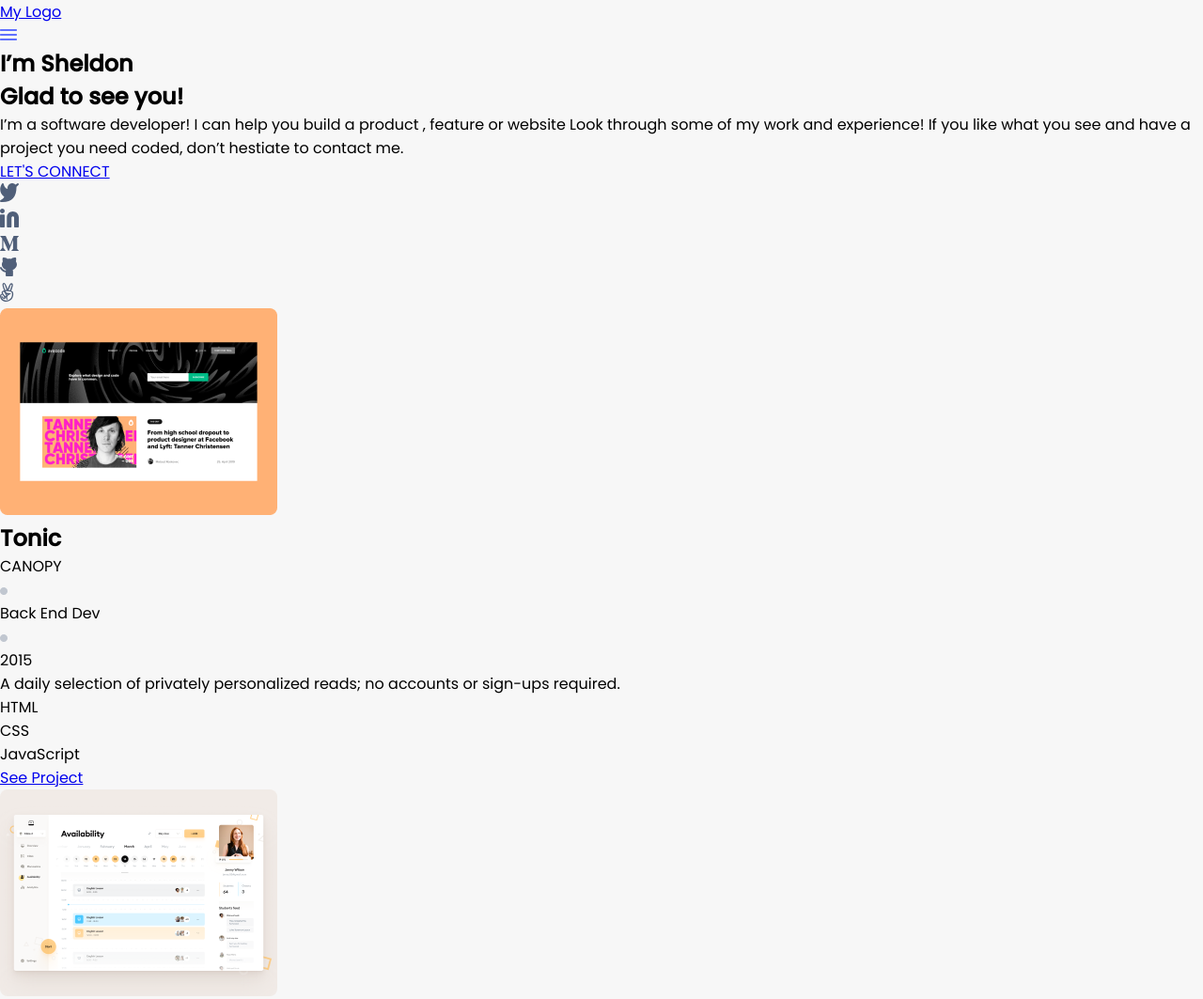
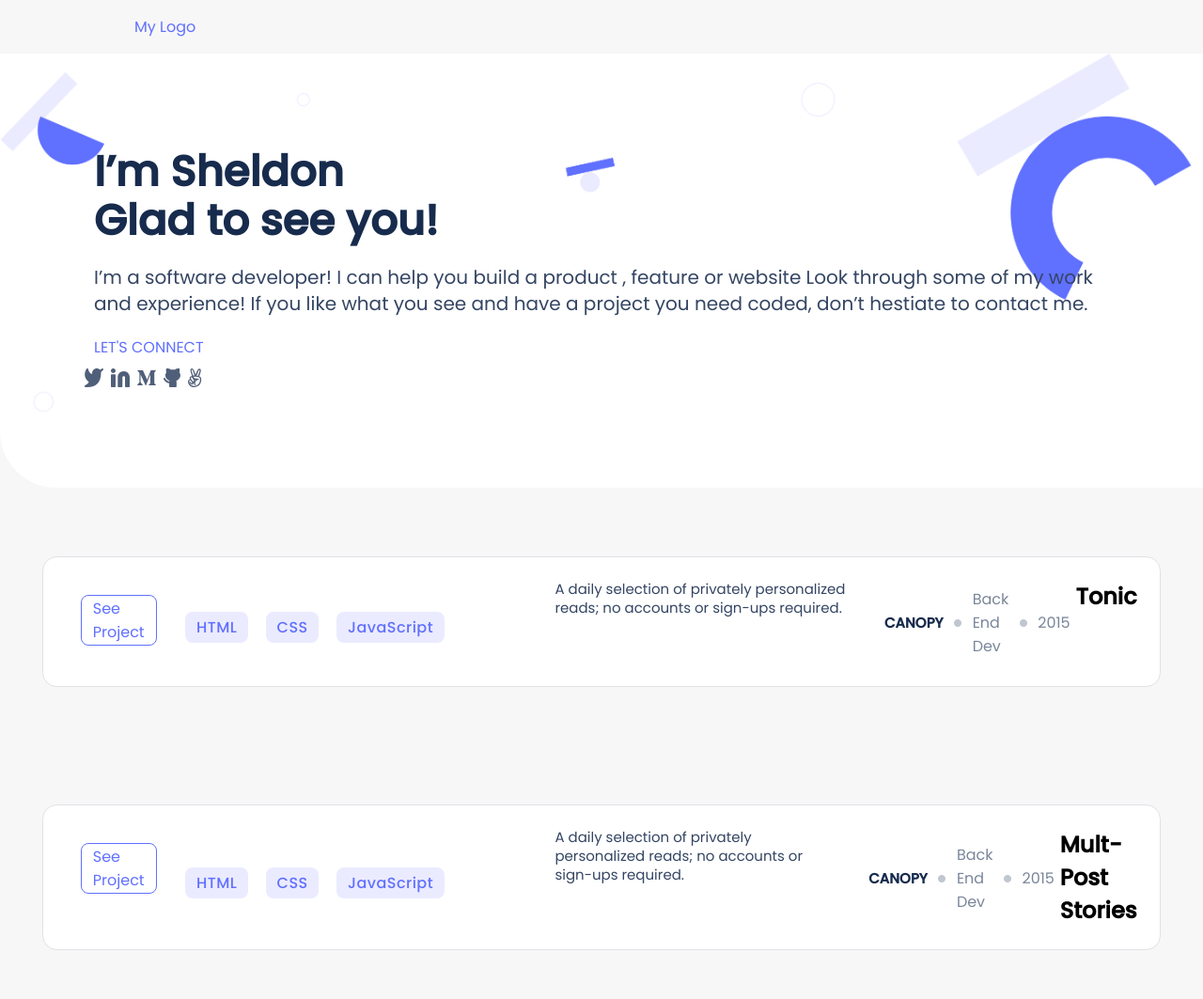
Before and after one commit to sheldonwafula/The-portfolio, a website: page index.html in a window 1280 px wide. Shown: the top 1063 px of the page at 94% size. Drawn offline with Linux system fonts and the light colour scheme.

Commit message:
Add logo animation

```diff
--- a/style.css
+++ b/style.css
@@ -20,6 +20,10 @@ body {
   .logo {
     margin-top: 58px;
     margin-left: 24px;
+    transition: 0.5s;
+  }
+  .logo:hover{
+    transform: scale(1.5);
   }
 
   .logo a {
@@ -436,4 +440,254 @@ body {
     background-color: #9ba4f7;
     color: #fff;
   }
+  .nav-list{
+    display:none;
+  }
+  .image-desk{
+    display: none;
+  }
 }
+/* desktop version */
+@media only screen and (min-width: 768px) {
+.menu{
+  display: none;
+}
+.nav-bar{
+  display: flex;
+  justify-content: space-between;
+  margin: 16px 143px;
+}
+
+.nav-list{
+
+
+display: flex;
+flex-direction: row;
+align-items: center;
+padding: 0px;
+gap: 8px;
+
+}
+.nav-list li{
+  list-style:none ;
+  color: #6070ff;
+}
+.nav-list a{
+  text-decoration: none;
+  color: #6070ff;
+
+}
+.logo{
+  text-decoration: none;
+  display: flex;
+  flex-direction: row;
+  align-items: center;
+  padding: 0px;
+  gap: 8px;
+
+}
+.logo a{
+  text-decoration: none;
+  color: #6070ff;
+}
+.home-page{
+  display: flex;
+  flex-direction: column;
+  background-color: #fff;
+  background-image: url("images/Header.png");
+  background-repeat: no-repeat;
+  background-size: cover;
+  border-bottom-left-radius: 60px;
+
+
+}
+.heading{
+  display: flex;
+  flex-direction: column;
+  margin-left: 100px;
+  margin-top: 100px;
+  margin-bottom: 20px;
+  font-family: 'Poppins', sans-serif;
+  font-style: normal;
+  font-weight: 400;
+  font-size: 30px;
+  line-height: 52px;
+
+
+  color: #172b4d;
+
+  justify-content: flex-start;
+}
+.intro{
+  display: flex;
+  margin-left: 100px;
+  margin-right: 100px;
+  margin-bottom: 20px;
+  font-style: normal;
+font-weight: 400;
+font-size: 20px;
+line-height: 28px;
+
+
+
+color: #344563;
+}
+
+.ctn{
+  display: flex;
+  margin-left: 100px;
+  margin-right: 100px;
+}
+.ctn a{
+  text-decoration: none;
+  color: #6070ff;
+}
+
+.social{
+  text-decoration: none;
+  display: flex;
+  flex-direction: row;
+  /* align-items: center; */
+  padding: 0px;
+  gap: 8px;
+  margin-left: 90px;
+  margin-right: 100px;
+  margin-top: 10px;
+  margin-bottom: 100px;
+}
+.social li{
+  list-style: none;
+  display: flex;
+  flex-direction: row;
+  gap: 8px;
+  /* margin: 10px; */
+}
+
+/* work section */
+.work-section{
+  display: grid;
+    /* height: 100%; */
+    grid-template-columns: 1fr;
+    row-gap: 2rem;
+    margin: 1.34rem;
+    /* padding: 5% 6%; */
+}
+.card-section {
+  display: flex;
+  flex-direction: row-reverse;
+  background: #fff;
+  justify-content: flex-start;
+  border: 1px solid #dfe1e6;
+  border-radius: 0.96rem;
+  padding:  24px;
+  margin: 52px 24px;
+}
+
+.profile {
+  display:none;
+}
+.image-desk{
+  padding: 0.6rem;
+
+}
+.ton-section {
+  margin: 1.44rem 1.32rem;
+}
+
+.ton-section h2{
+  font-style: normal;
+font-weight: 700;
+/* font-size: 2.4rem; */
+/* line-height: 3.12rem; */
+
+
+color: #091E42;
+}
+.canopy {
+  display: flex;
+  margin-top: 2px;
+  margin-left: 0.84rem;
+}
+
+.card-section .cano {
+  color: #172b4d;
+  font-family: 'Poppins', sans-serif;
+  font-style: normal;
+  font-weight: 600;
+  font-size: 15px;
+  /* line-height: 16px; */
+}
+
+.canopy li {
+  list-style: none;
+  display: flex;
+  align-items: center;
+  /* justify-content: center; */
+  margin: 0.36rem;
+  font-family: poppins, sans-serif;
+  color: #7a869a;
+}
+
+.card-section p {
+  font-family: 'Poppins', sans-serif;
+  font-style: normal;
+  font-weight: 400;
+  font-size: 15px;
+  line-height: 20px;
+  margin: 0 0.96rem 0 0.96rem;
+  color: #344563;
+}
+
+.tech {
+  display: flex;
+  align-items: center;
+  justify-content: flex-start;
+  margin: 0.72rem 5.8rem 0 0.36rem;
+}
+
+.tech li {
+  list-style: none;
+  margin: 0.6rem;
+  background: #ebebff;
+  border-radius: 8px;
+  display: flex;
+  flex-direction: row;
+  align-items: center;
+  padding: 0.24rem 0.72rem;
+  font-family: 'Poppins', sans-serif;
+  font-style: normal;
+  font-weight: 500;
+  /* font-size: 12px; */
+  /* line-height: 16px; */
+  letter-spacing: 0.03em;
+  color: #6070ff;
+}
+
+.card-section a {
+  width: 90px;
+  height: 28px;
+  display: flex;
+  align-items: center;
+  justify-self: flex-start;
+  border: 1px solid #6070ff;
+  border-radius: 8px;
+  color: #6070ff;
+  text-decoration: none;
+  padding: 12px;
+  margin: 0.96rem;
+  font-family: poppins, sans-serif;
+}
+
+.ctn1 a {
+  text-decoration: none;
+  font-family: 'Poppins', sans-serif;
+  color: #7f8cff;
+  margin: 0.6rem;
+}
+
+.card-section a:hover {
+  background-color: #c9cdf5;
+  box-shadow: #6070ff;
+}
+
+}
```
